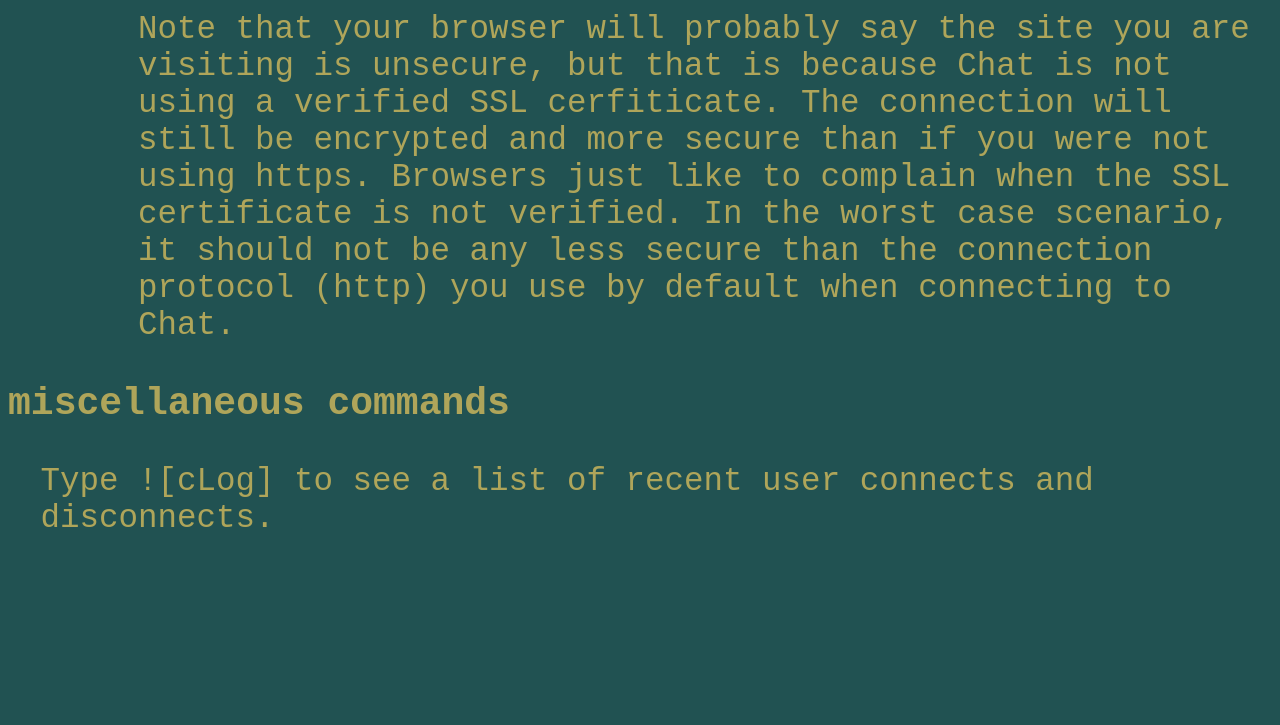
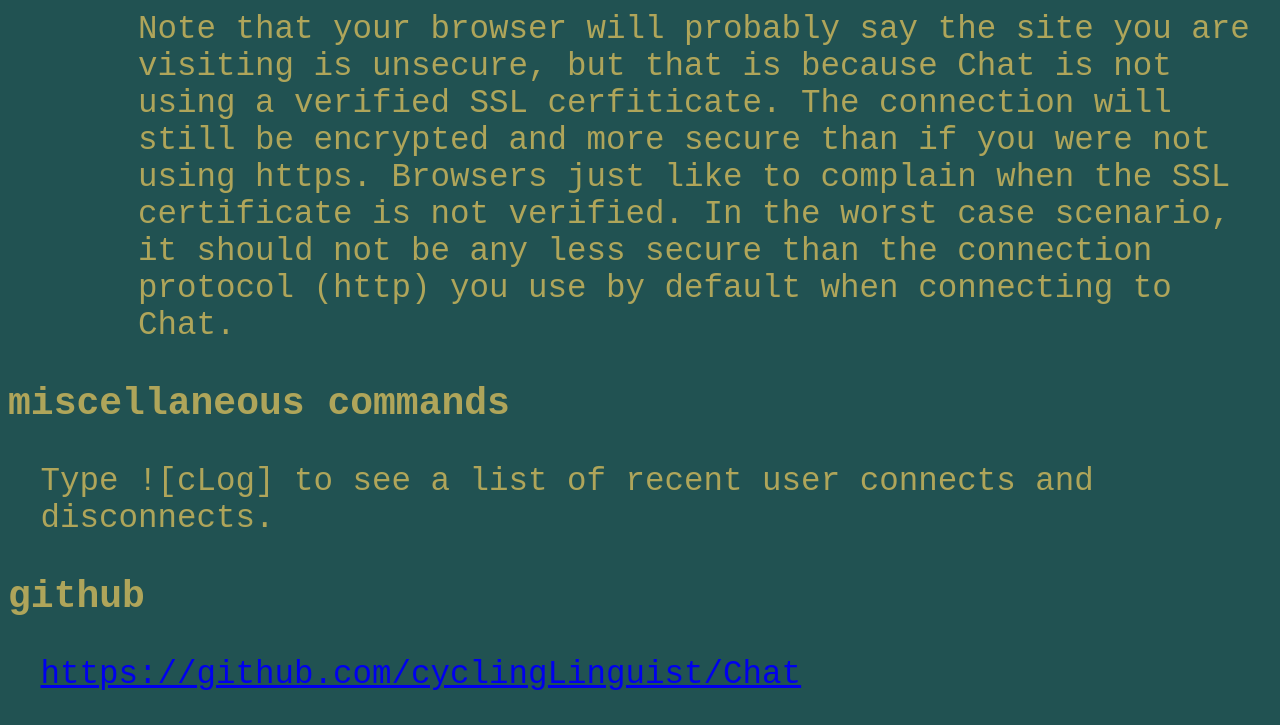
Before and after one commit to Stan-Stani/Chat, a website: page public/subpages/info.html in a window 1280 px wide. Shown: the part 670-1395 px from the top of the page. Before the commit the page ends 1239 px from the top, so only its background shows below. Drawn offline with Linux system fonts and the light colour scheme.

Commit message:
Add github link to info.html.

```diff
--- a/public/subpages/info.html
+++ b/public/subpages/info.html
@@ -23,6 +23,8 @@
     <p class="indent2">Note that your browser will probably say the site you are visiting is unsecure, but that is because Chat is not using a verified SSL cerfiticate. The connection will still be encrypted and more secure than if you were not using https. Browsers just like to complain when the SSL certificate is not verified. In the worst case scenario, it should not be any less secure than the connection protocol (http) you use by default when connecting to Chat.</p>
     <h3>miscellaneous commands</h3>
     <p class="indent">Type ![cLog] to see a list of recent user connects and disconnects.</p>
+    <h3>github</h3>
+    <p class="indent"><a href="https://github.com/cyclingLinguist/Chat">https://github.com/cyclingLinguist/Chat</a></p>
     <script>
       document.getElementById('https-chat').setAttribute('href', 'https://' + window.location.host);
     </script>
```
